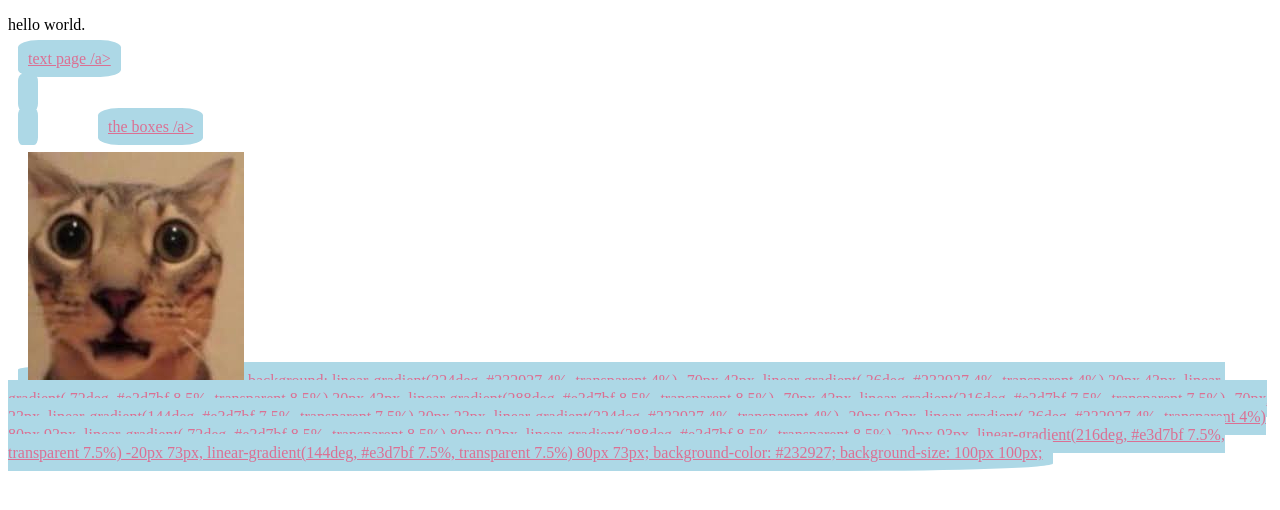
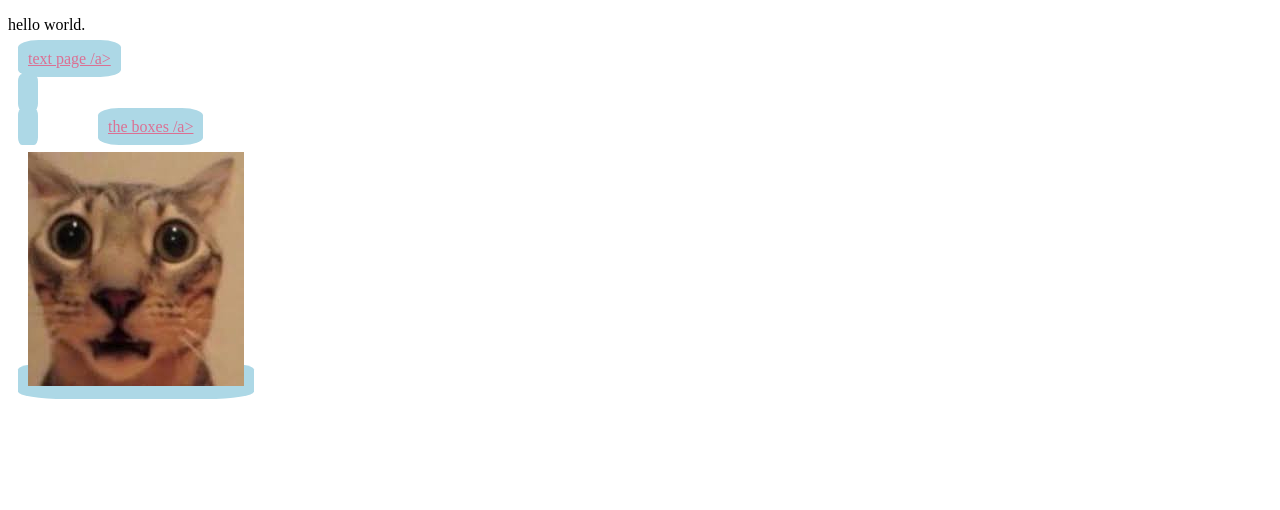
Before and after one commit to dubaywtfbruV/Digital-Media-, a plain HTML site: page index.html in a window 1280 px wide. Drawn offline with Linux system fonts and the light colour scheme.

Commit message:
Update index.html

```diff
--- a/index.html
+++ b/index.html
@@ -41,22 +41,5 @@ a:active {
 <p><a href="DuBay- boxs.html">the boxes /a></p>
 <img src="images.jpg" alt="description" />
 
-background:
-linear-gradient(324deg, #232927 4%,   transparent 4%) -70px 43px,
-linear-gradient( 36deg, #232927 4%,   transparent 4%) 30px 43px,
-linear-gradient( 72deg, #e3d7bf 8.5%, transparent 8.5%) 30px 43px,
-linear-gradient(288deg, #e3d7bf 8.5%, transparent 8.5%) -70px 43px,
-linear-gradient(216deg, #e3d7bf 7.5%, transparent 7.5%) -70px 23px,
-linear-gradient(144deg, #e3d7bf 7.5%, transparent 7.5%) 30px 23px,
-
-linear-gradient(324deg, #232927 4%,   transparent 4%) -20px 93px,
-linear-gradient( 36deg, #232927 4%,   transparent 4%) 80px 93px,
-linear-gradient( 72deg, #e3d7bf 8.5%, transparent 8.5%) 80px 93px,
-linear-gradient(288deg, #e3d7bf 8.5%, transparent 8.5%) -20px 93px,
-linear-gradient(216deg, #e3d7bf 7.5%, transparent 7.5%) -20px 73px,
-linear-gradient(144deg, #e3d7bf 7.5%, transparent 7.5%) 80px 73px;
-background-color: #232927;
-background-size: 100px 100px;
-
 </body>
 </html>
```
